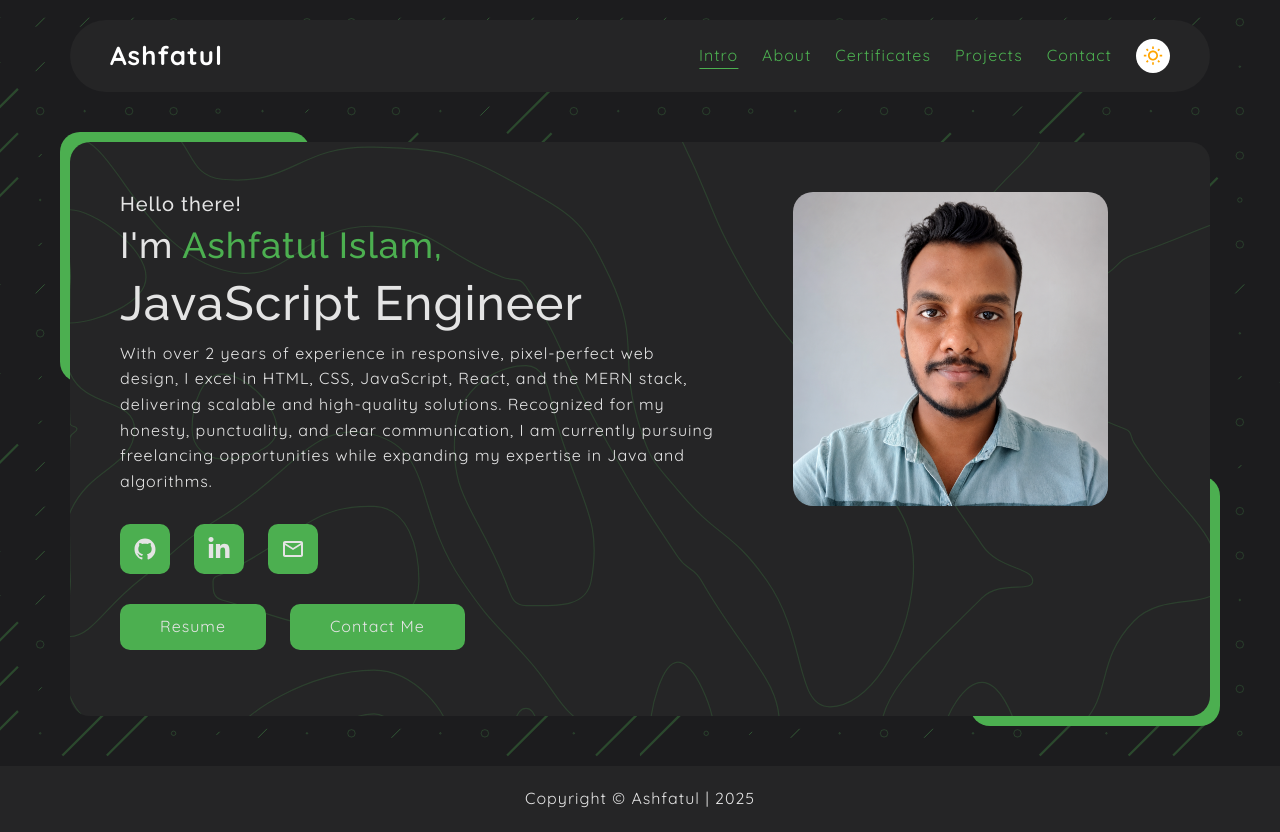
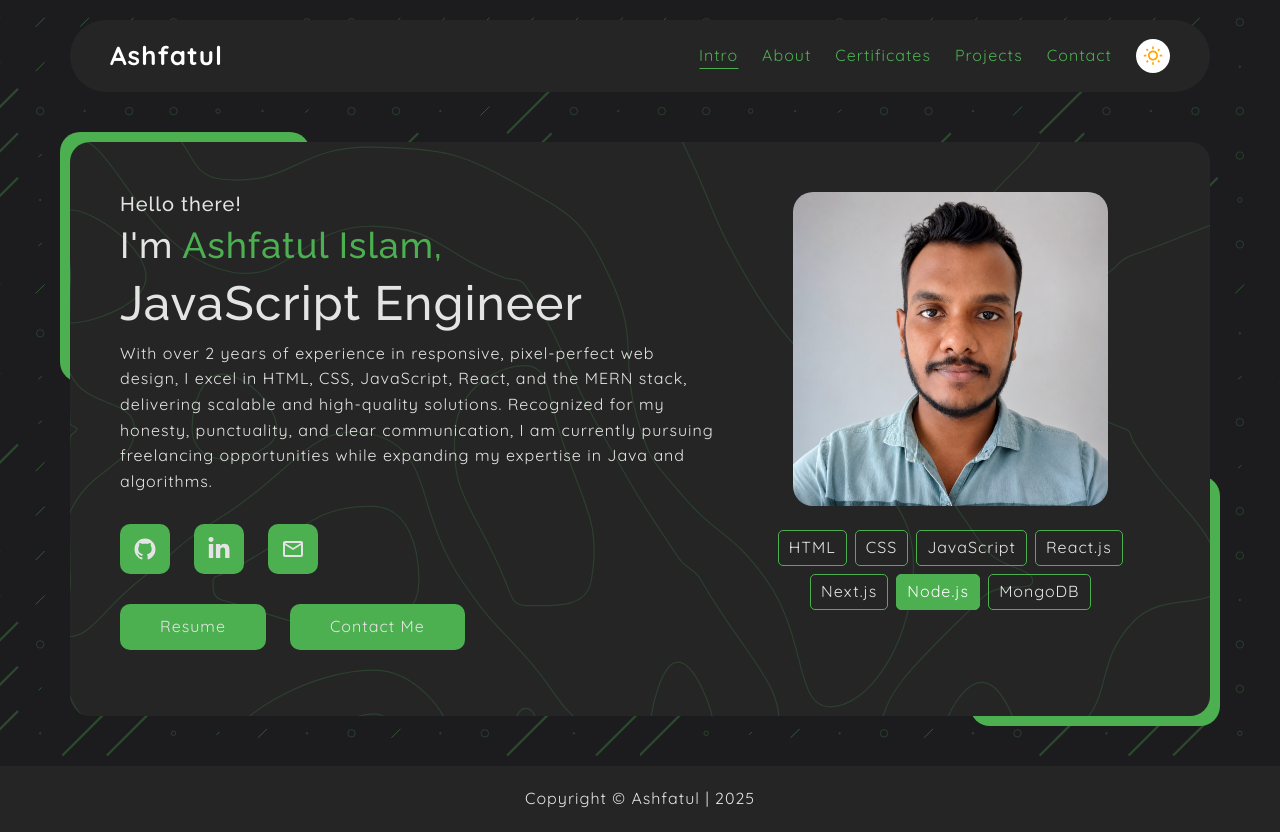
Before and after one commit to Ashfatul/portfolio_react, a React (Vite) app: page / in a window 1280 px wide. Built offline with nearby package versions, Linux system fonts and the light colour scheme.

Commit message:
feat: Add tech tags section with active tag animation to Hero component

```diff
--- a/src/assets/scss/hero.scss
+++ b/src/assets/scss/hero.scss
@@ -166,3 +166,25 @@
         }
     }
 }
+
+.tech_tags{
+    display: flex;
+    flex-wrap: wrap;
+    align-items: center;
+    justify-content: center;
+    gap: 20px;
+}
+
+.tech_tag {
+    border: 1px solid $highlight;
+    color: $text;
+    padding: 4px 10px;
+    border-radius: 5px;
+    cursor: pointer;
+    transition: 0.3s all ease-in-out;
+
+    &.active {
+        background: $highlight;
+        color: $white;
+    }
+}
--- a/src/frontend/Hero.jsx
+++ b/src/frontend/Hero.jsx
@@ -4,7 +4,30 @@ import {FaLinkedinIn } from "react-icons/fa"
 import { MdOutlineEmail } from "react-icons/md"
 import user from "../../src/assets/img/user.png"
 import { Link } from "react-router-dom"
+import { useEffect } from "react"
 function Hero() {
+
+    useEffect(() => {
+        const interval = setInterval(() => {
+            const techTags = document.querySelectorAll(".tech_tag");
+            if (!techTags.length) return;
+
+            const activeTag = document.querySelector(".tech_tag.active");
+            let nextIndex = 0;
+
+            if (activeTag) {
+                const currentIndex = Array.from(techTags).indexOf(activeTag);
+                activeTag.classList.remove("active");
+                nextIndex = currentIndex + 1;
+            }
+
+            if (nextIndex >= techTags.length) nextIndex = 0;
+
+            techTags[nextIndex].classList.add("active");
+        }, 1000)
+
+        return () => clearInterval(interval)
+    },[])
 
     return (
         <div className="hero_section">
@@ -31,6 +54,18 @@ function Hero() {
 
                 <div className="col-lg-5 order-1 order-lg-2 mb-5 mb-lg-0">
                     <img src={user} className="hero_img" alt="ashfatul" />
+
+                    <div className="tech_picks mt-4">
+                        <div className="tech_tags d-flex gap-2 flex-wrap justify-content-center">
+                            <span className="tech_tag active">HTML</span>
+                            <span className="tech_tag">CSS</span>
+                            <span className="tech_tag">JavaScript</span>
+                            <span className="tech_tag">React.js</span>
+                            <span className="tech_tag">Next.js</span>
+                            <span className="tech_tag">Node.js</span>
+                            <span className="tech_tag">MongoDB</span>
+                        </div>
+                    </div>
                 </div>
             </div>
         </div>
```
